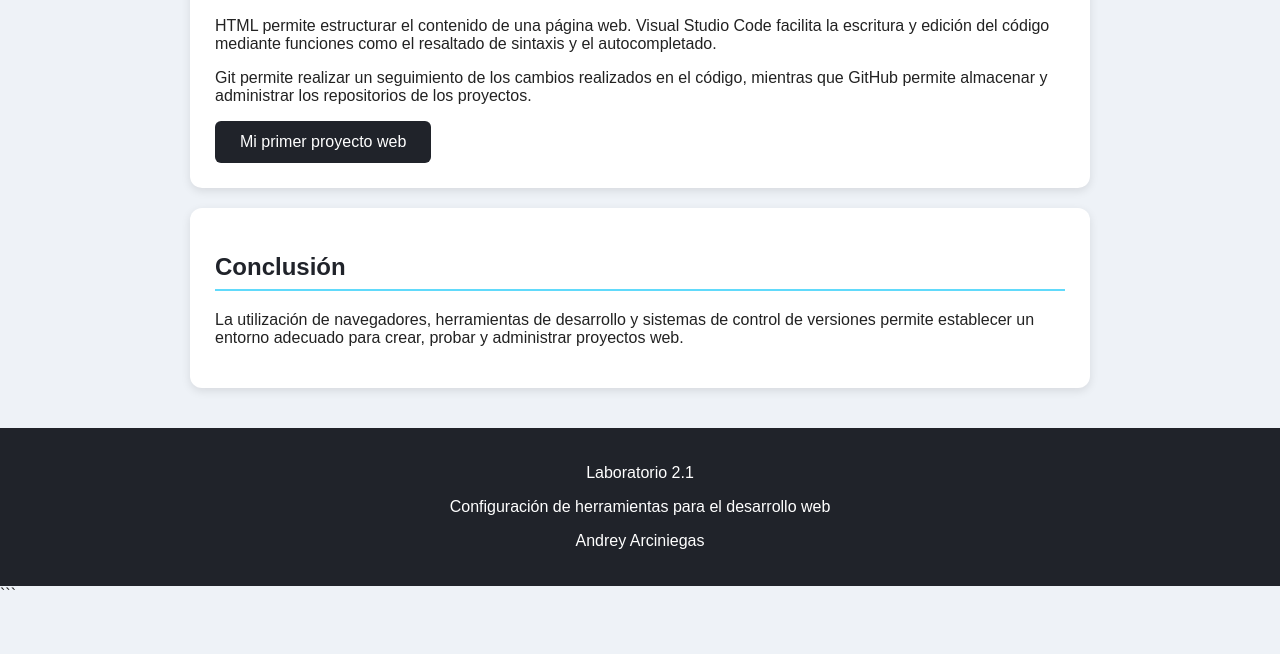
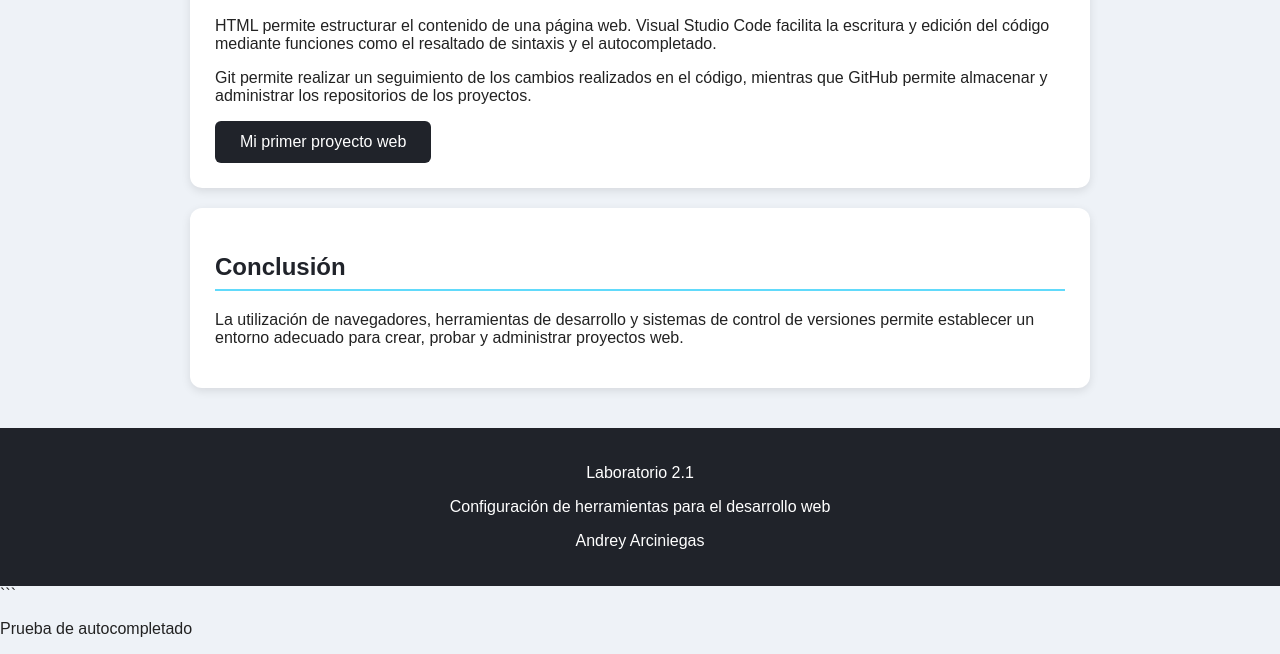
Before and after one commit to Andrey7-7-7/Laboratorio_2_1, a plain HTML site: page index.html in a window 1280 px wide. Shown: the part 1085-1739 px from the top of the page. Before the commit the page ends 1689 px from the top, so only its background shows below. Drawn offline with Linux system fonts and the light colour scheme.

Commit message:
Agregar prueba de autocompletado

````diff
--- a/index.html
+++ b/index.html
@@ -206,7 +206,7 @@
     <p>Andrey Arciniegas</p>
 </footer>
 ```
-
+<p>Prueba de autocompletado</p>
 </body>
 
 </html>
````
